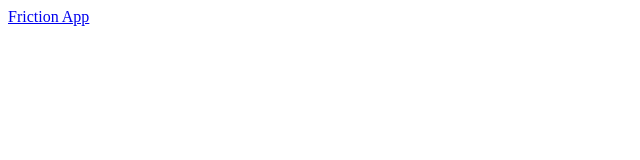
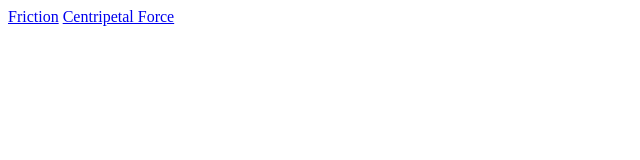
Before and after one commit to kleu046/TrovePhysics, a plain HTML site: page index.html in a window 1280 px wide. Shown: the whole page, without its empty margins (0-640 px from the left). Drawn offline with Linux system fonts and the light colour scheme.

Commit message:
Update index.html
added centripetal force pages

```diff
--- a/index.html
+++ b/index.html
@@ -4,6 +4,8 @@
     <title>TrovePhysics A Website For Shiny App Science Projects!</title>
   </head>
   <body>
-    <a href="https://kleu046.github.io/TrovePhysicsFriction/index.html">Friction App</a>
+    <a href="https://kleu046.github.io/TrovePhysicsFriction/index.html">Friction</a>
+    <a href="https://kleu046.github.io/TrovePhysicsCentrieptalForce/index.html">Centripetal Force</a>
+
   </body>
 </html>
```
